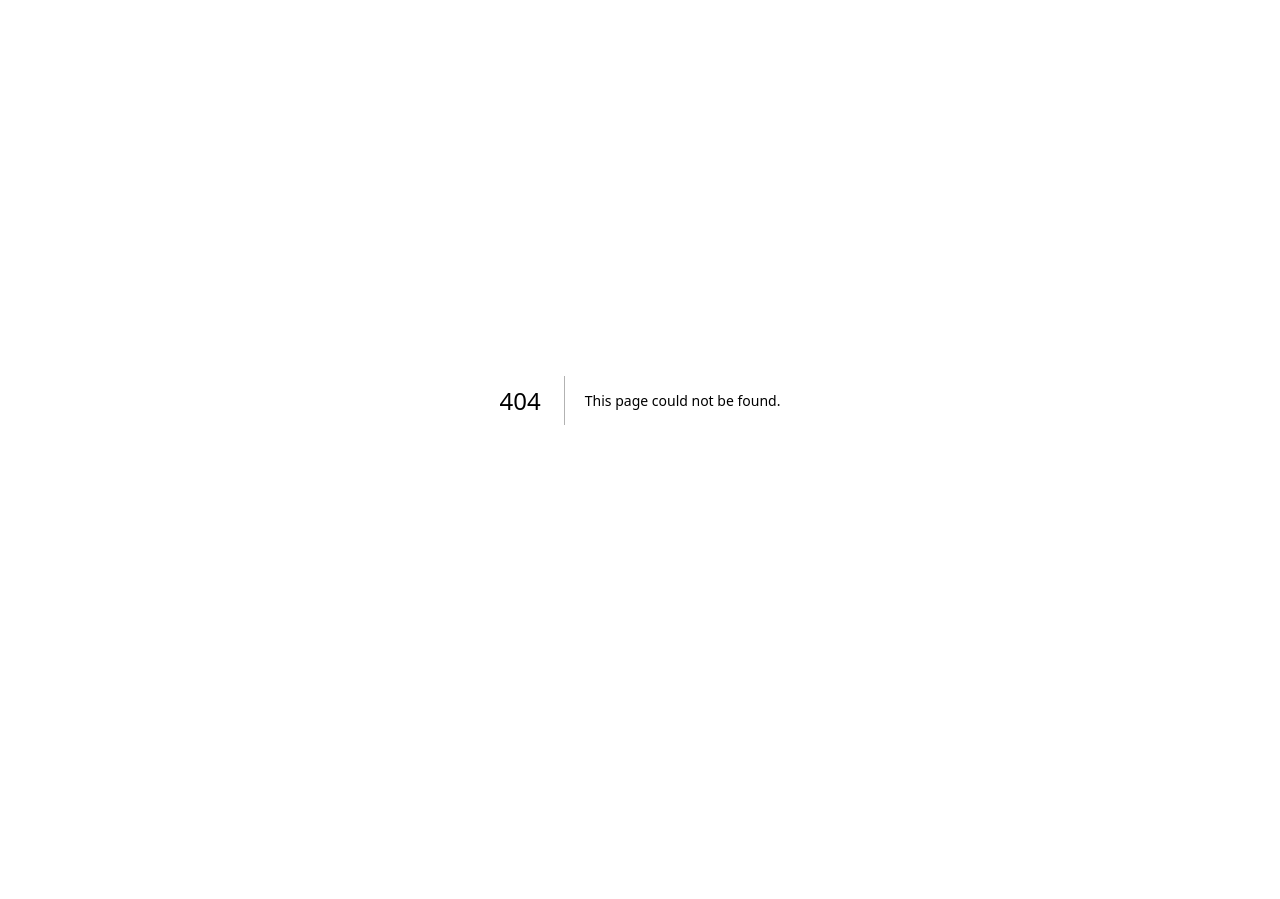
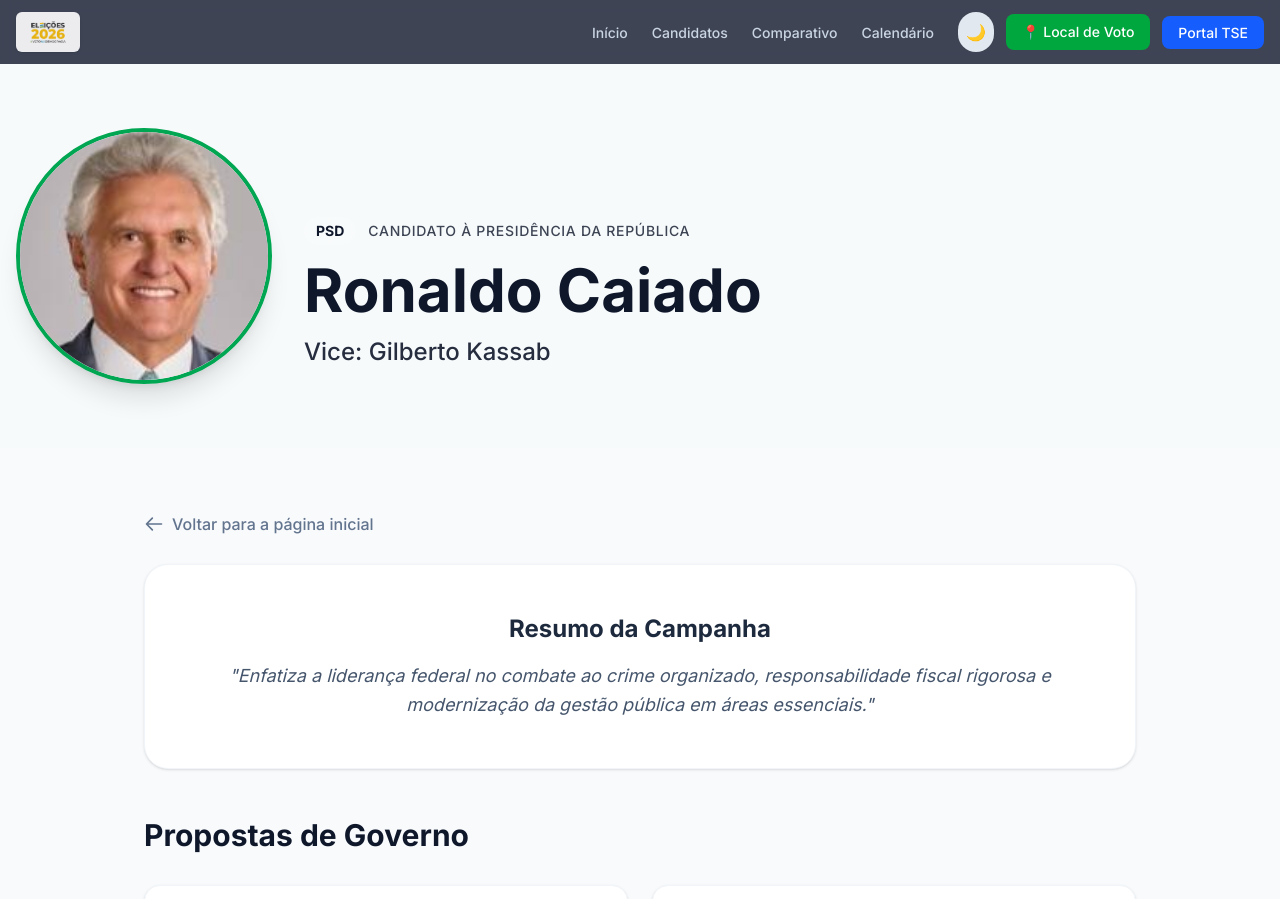
Before and after one commit to daniboycam/eleicoes-2026, a Next.js app: page /candidato/caiado in a window 1280 px wide. Before the commit this address had no page. Shown: the top 899 px of the page. Before the commit the page ends 800 px from the top, so only its background shows below. Built offline with nearby package versions, Linux system fonts and the light colour scheme.

Commit message:
feat: individual candidate pages with share integration

```diff
--- /dev/null
+++ b/src/app/candidato/[id]/page.tsx
@@ -0,0 +1,187 @@
+import { Metadata } from "next";
+import { notFound } from "next/navigation";
+import { candidatos } from "../../../data/candidatos";
+import { governadores } from "../../../data/governadores";
+import { Navbar } from "../../../components/navbar";
+import { Footer } from "../../../components/footer";
+import Link from "next/link";
+
+function getCandidato(id: string) {
+  const isPresident = candidatos.find((c) => c.id === id);
+  if (isPresident) return { candidato: isPresident, folder: "fotos", type: "presidente" };
+
+  const isGovernor = governadores.find((g) => g.id === id);
+  if (isGovernor) return { candidato: isGovernor, folder: "fotos-gov", type: "governador" };
+
+  return null;
+}
+
+export function generateStaticParams() {
+  const presidentIds = candidatos.map((c) => ({ id: c.id }));
+  const governorIds = governadores.map((g) => ({ id: g.id }));
+  return [...presidentIds, ...governorIds];
+}
+
+export async function generateMetadata({ params }: { params: Promise<{ id: string }> }): Promise<Metadata> {
+  const resolvedParams = await params;
+  const data = getCandidato(resolvedParams.id);
+
+  if (!data) {
+    return { title: "Candidato não encontrado" };
+  }
+
+  const { candidato, type } = data;
+  const cargo = type === "presidente" ? "Presidência" : "Governo do DF";
+  const title = `${candidato.nome} (${candidato.siglaPartido}) - Propostas para a ${cargo} | Eleições 2026`;
+  const description = `Conheça as propostas de ${candidato.nome} para a ${cargo}. Vice: ${candidato.vice || "A definir"}. ${candidato.destaque}`;
+
+  return {
+    title,
+    description,
+    openGraph: {
+      title,
+      description,
+      images: [`/logo.png`], // Could be improved to use candidate photo if we had absolute URLs
+    },
+    twitter: {
+      card: "summary_large_image",
+      title,
+      description,
+      images: [`/logo.png`],
+    }
+  };
+}
+
+export default async function CandidatoPage({ params }: { params: Promise<{ id: string }> }) {
+  const resolvedParams = await params;
+  const data = getCandidato(resolvedParams.id);
+
+  if (!data) {
+    notFound();
+  }
+
+  const { candidato: c, folder, type } = data;
+  const cargo = type === "presidente" ? "Presidência da República" : "Governo do Distrito Federal";
+
+  const shareText = `Veja as propostas de ${c.nome} (${c.siglaPartido}) para as Eleições 2026!\nVice: ${c.vice || "A definir"}\n\nAcesse: https://eleicoes-2026.vercel.app/candidato/${c.id}`;
+  const shareUrl = `https://api.whatsapp.com/send?text=${encodeURIComponent(shareText)}`;
+
+  return (
+    <main className="min-h-screen flex flex-col bg-slate-50 dark:bg-slate-900">
+      <Navbar />
+
+      {/* Hero Section */}
+      <section
+        className="pt-32 pb-16 relative overflow-hidden"
+        style={{ backgroundColor: c.corBg }}
+      >
+        <div className="absolute inset-0 opacity-10 mix-blend-overlay pointer-events-none" style={{ backgroundColor: c.cor }}></div>
+        <div className="container mx-auto px-4 relative z-10 flex flex-col md:flex-row items-center md:items-end gap-8">
+
+          <img
+            src={`/${folder}/${c.id}.jpg`}
+            alt={c.nome}
+            className="w-48 h-48 md:w-64 md:h-64 object-cover object-[50%_25%] rounded-full border-4 shadow-xl"
+            style={{ borderColor: c.cor }}
+          />
+
+          <div className="text-center md:text-left flex-1" style={{ color: c.corText }}>
+            <div className="flex items-center justify-center md:justify-start gap-3 mb-2">
+              <span className="px-3 py-1 rounded-full text-sm font-bold bg-white/20 backdrop-blur-md">
+                {c.siglaPartido}
+              </span>
+              <span className="text-sm font-medium opacity-80 uppercase tracking-wider">
+                Candidato à {cargo}
+              </span>
+            </div>
+
+            <h1 className="text-4xl md:text-6xl font-bold mb-2 leading-tight">
+              {c.nome}
+            </h1>
+            <h2 className="text-xl md:text-2xl font-medium opacity-90 mb-4">
+              Vice: {c.vice || "A definir"}
+            </h2>
+
+            {c.planoNome && (
+              <p className="text-lg italic opacity-80 max-w-2xl">
+                Plano: "{c.planoNome}"
+              </p>
+            )}
+          </div>
+        </div>
+      </section>
+
+      {/* Content Section */}
+      <section className="py-16 flex-1">
+        <div className="container mx-auto px-4 max-w-5xl">
+
+          <div className="mb-6">
+            <Link href="/" className="inline-flex items-center gap-2 text-slate-500 hover:text-blue-600 transition-colors font-medium">
+              <svg className="w-5 h-5" fill="none" stroke="currentColor" viewBox="0 0 24 24"><path strokeLinecap="round" strokeLinejoin="round" strokeWidth="2" d="M10 19l-7-7m0 0l7-7m-7 7h18"></path></svg>
+              Voltar para a página inicial
+            </Link>
+          </div>
+
+          <div className="bg-white dark:bg-slate-800 rounded-3xl p-8 md:p-12 shadow-sm border border-slate-100 dark:border-slate-700 mb-12 text-center">
+            <h3 className="text-2xl font-bold text-slate-800 dark:text-slate-100 mb-4">Resumo da Campanha</h3>
+            <p className="text-lg text-slate-600 dark:text-slate-300 italic leading-relaxed">
+              "{c.destaque}"
+            </p>
+          </div>
+
+          <div className="flex items-center justify-between mb-8">
+            <h3 className="text-3xl font-bold text-slate-900 dark:text-white">
+              Propostas de Governo
+            </h3>
+          </div>
+
+          <div className="grid grid-cols-1 md:grid-cols-2 gap-6">
+            {c.propostas.map((p: any) => (
+              <div key={p.tema} className="bg-white dark:bg-slate-800 rounded-2xl p-6 shadow-sm border border-slate-100 dark:border-slate-700 hover:shadow-md transition-shadow">
+                <div className="flex items-center gap-3 mb-4">
+                  <span className="text-3xl bg-slate-100 dark:bg-slate-700 p-3 rounded-xl">{p.icone}</span>
+                  <h4 className="text-xl font-bold text-slate-800 dark:text-slate-100">{p.tema}</h4>
+                </div>
+                <p className="text-slate-600 dark:text-slate-300 leading-relaxed">
+                  {p.descricao}
+                </p>
+              </div>
+            ))}
+          </div>
+
+          <div className="mt-16 flex flex-col md:flex-row gap-4 justify-center">
+            {c.pdfUrl && (
+              <a
+                href={c.pdfUrl}
+                target="_blank"
+                rel="noopener noreferrer"
+                className="flex items-center justify-center gap-2 px-8 py-4 rounded-xl font-bold transition-transform hover:scale-105"
+                style={{
+                  backgroundColor: c.cor,
+                  color: "#fff",
+                }}
+              >
+                📄 Baixar Plano de Governo Oficial (PDF)
+              </a>
+            )}
+
+            <a
+              href={shareUrl}
+              target="_blank"
+              rel="noopener noreferrer"
+              className="flex items-center justify-center gap-2 px-8 py-4 rounded-xl font-bold bg-green-600 hover:bg-green-700 text-white transition-transform hover:scale-105"
+            >
+              <svg className="w-5 h-5" fill="currentColor" viewBox="0 0 24 24" xmlns="http://www.w3.org/2000/svg">
+                <path d="M17.472 14.382c-.297-.149-1.758-.867-2.03-.967-.273-.099-.471-.148-.67.15-.197.297-.767.966-.94 1.164-.173.199-.347.223-.644.075-.297-.15-1.255-.463-2.39-1.475-.883-.788-1.48-1.761-1.653-2.059-.173-.297-.018-.458.13-.606.134-.133.298-.347.446-.52.149-.174.198-.298.298-.497.099-.198.05-.371-.025-.52-.075-.149-.669-1.612-.916-2.207-.242-.579-.487-.5-.669-.51a12.8 12.8 0 0 0-.57-.01c-.198 0-.52.074-.792.372-.272.297-1.04 1.016-1.04 2.479 0 1.462 1.065 2.875 1.213 3.074.149.198 2.096 3.2 5.077 4.487.709.306 1.262.489 1.694.625.712.227 1.36.195 1.871.118.571-.085 1.758-.719 2.006-1.413.248-.694.248-1.289.173-1.413-.074-.124-.272-.198-.57-.347m-5.421 7.403h-.004a9.87 9.87 0 0 1-5.031-1.378l-.361-.214-3.741.982.998-3.648-.235-.374a9.86 9.86 0 0 1-1.51-5.26c.001-5.45 4.436-9.884 9.888-9.884 2.64 0 5.122 1.03 6.988 2.898a9.825 9.825 0 0 1 2.893 6.994c-.003 5.45-4.437 9.884-9.885 9.884m8.413-18.297A11.815 11.815 0 0 0 12.05 0C5.495 0 .16 5.335.157 11.892c0 2.096.547 4.142 1.588 5.945L.057 24l6.305-1.654a11.882 11.882 0 0 0 5.683 1.448h.005c6.554 0 11.89-5.335 11.893-11.893a11.821 11.821 0 0 0-3.48-8.413z"/>
+              </svg>
+              Compartilhar Perfil
+            </a>
+          </div>
+
+        </div>
+      </section>
+
+      <Footer />
+    </main>
+  );
+}
--- a/src/components/candidatos.tsx
+++ b/src/components/candidatos.tsx
@@ -2,6 +2,7 @@
 
 import { useState, useEffect } from "react";
 import { Candidato } from "../data/candidatos";
+import Link from "next/link";
 
 function CandidateImage({ candidato, className, folder = "fotos", size = 64 }: { candidato: any, className: string, folder?: string, size?: number }) {
   const [src, setSrc] = useState(`/${folder}/${candidato.id}.jpg`);
@@ -177,30 +178,38 @@ export function Candidatos({ dadosCandidatos, fotoFolder = "fotos" }: { dadosCan
                 </div>
 
                 <div className="mt-4 flex gap-2 w-full">
+                  {/* Perfil Link */}
+                  <Link
+                    href={`/candidato/${c.id}`}
+                    className="flex-1 flex items-center justify-center gap-1 text-xs font-semibold py-2.5 rounded-lg border-2 transition-all duration-200 hover:shadow-md"
+                    style={{
+                      color: c.cor,
+                      borderColor: `${c.cor}40`,
+                      backgroundColor: `${c.cor}08`,
+                    }}
+                  >
+                    👤 Ver Perfil
+                  </Link>
+
                   {/* PDF Link */}
                   {c.pdfUrl && (
                     <a
                       href={c.pdfUrl}
                       target="_blank"
                       rel="noopener noreferrer"
-                      className="flex-1 flex items-center justify-center gap-1 text-xs font-semibold py-2.5 rounded-lg border-2 transition-all duration-200 hover:shadow-md"
-                      style={{
-                        color: c.cor,
-                        borderColor: `${c.cor}40`,
-                        backgroundColor: `${c.cor}08`,
-                      }}
+                      className="flex-1 flex items-center justify-center gap-1 text-xs font-semibold py-2.5 rounded-lg border-2 transition-all duration-200 hover:shadow-md text-slate-600 border-slate-200 bg-slate-50 dark:text-slate-300 dark:border-slate-700 dark:bg-slate-800"
                     >
-                      📄 PDF Oficial
+                      📄 PDF
                     </a>
                   )}
 
                   {/* Compartilhar Link */}
                   <button
                     onClick={() => {
-                      const text = `Veja as propostas de ${c.nome} (${c.siglaPartido}) para as Eleições 2026!\nVice: ${c.vice || 'A definir'}\n\nAcesse: https://eleicoes-2026.vercel.app`;
+                      const text = `Veja as propostas de ${c.nome} (${c.siglaPartido}) para as Eleições 2026!\nVice: ${c.vice || 'A definir'}\n\nAcesse: https://eleicoes-2026.vercel.app/candidato/${c.id}`;
                       window.open(`https://api.whatsapp.com/send?text=${encodeURIComponent(text)}`, "_blank");
                     }}
-                    className="flex-1 flex items-center justify-center gap-1 text-xs font-semibold py-2.5 rounded-lg border-2 border-green-200 text-green-700 bg-green-50 hover:bg-green-100 hover:shadow-md transition-all duration-200"
+                    className="flex-1 flex items-center justify-center gap-1 text-xs font-semibold py-2.5 rounded-lg border-2 border-green-200 text-green-700 bg-green-50 hover:bg-green-100 dark:bg-green-900/30 dark:border-green-800 dark:text-green-400 hover:shadow-md transition-all duration-200"
                   >
                     <svg className="w-4 h-4" fill="currentColor" viewBox="0 0 24 24" xmlns="http://www.w3.org/2000/svg">
                       <path d="M17.472 14.382c-.297-.149-1.758-.867-2.03-.967-.273-.099-.471-.148-.67.15-.197.297-.767.966-.94 1.164-.173.199-.347.223-.644.075-.297-.15-1.255-.463-2.39-1.475-.883-.788-1.48-1.761-1.653-2.059-.173-.297-.018-.458.13-.606.134-.133.298-.347.446-.52.149-.174.198-.298.298-.497.099-.198.05-.371-.025-.52-.075-.149-.669-1.612-.916-2.207-.242-.579-.487-.5-.669-.51a12.8 12.8 0 0 0-.57-.01c-.198 0-.52.074-.792.372-.272.297-1.04 1.016-1.04 2.479 0 1.462 1.065 2.875 1.213 3.074.149.198 2.096 3.2 5.077 4.487.709.306 1.262.489 1.694.625.712.227 1.36.195 1.871.118.571-.085 1.758-.719 2.006-1.413.248-.694.248-1.289.173-1.413-.074-.124-.272-.198-.57-.347m-5.421 7.403h-.004a9.87 9.87 0 0 1-5.031-1.378l-.361-.214-3.741.982.998-3.648-.235-.374a9.86 9.86 0 0 1-1.51-5.26c.001-5.45 4.436-9.884 9.888-9.884 2.64 0 5.122 1.03 6.988 2.898a9.825 9.825 0 0 1 2.893 6.994c-.003 5.45-4.437 9.884-9.885 9.884m8.413-18.297A11.815 11.815 0 0 0 12.05 0C5.495 0 .16 5.335.157 11.892c0 2.096.547 4.142 1.588 5.945L.057 24l6.305-1.654a11.882 11.882 0 0 0 5.683 1.448h.005c6.554 0 11.89-5.335 11.893-11.893a11.821 11.821 0 0 0-3.48-8.413z"/>
```
